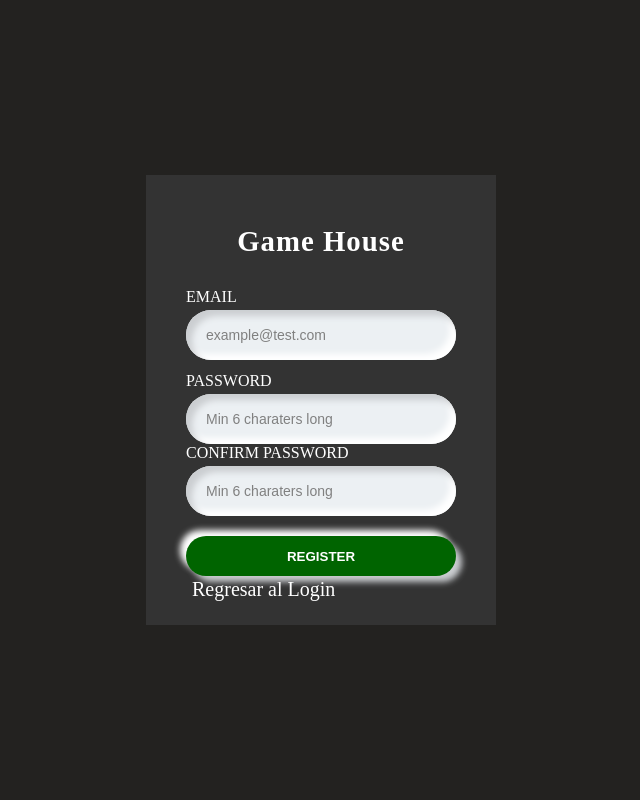
After one commit to MaripasSalgado/GameHouse, a web app: page /Register.html in a window 1280 px wide. The commit adds this page. Shown: the whole page, without its empty margins (319-959 px from the left). Run offline with its HTML, style and script files only (its server is not run), Linux system fonts and the light colour scheme; data that the repository does not hold is empty.

Commit message:
Practica de los temas de Semana 1 a la 3

```diff
--- a/src/main/resources/static/Contacto.html
+++ b/src/main/resources/static/Contacto.html
@@ -23,6 +23,7 @@
                         <a href="Tienda.html">Tienda</a>
                         <a href="Blog.html">Blog</a>
                         <a href="Contacto.html">Contacto</a>
+                        <a href="Login.html">Log In</a>
                     </nav>
                 </div>
             </div>
--- a/src/main/resources/static/Nosotros.html
+++ b/src/main/resources/static/Nosotros.html
@@ -23,6 +23,7 @@
                         <a href="Tienda.html">Tienda</a>
                         <a href="Blog.html">Blog</a>
                         <a href="Contacto.html">Contacto</a>
+                        <a href="Login.html">Log In</a>
                     </nav>
                 </div>
             </div>
--- /dev/null
+++ b/src/main/resources/static/Register.html
@@ -0,0 +1,25 @@
+<!DOCTYPE html>
+
+<html>
+    <head>
+        <title>Game House</title>
+        <meta charset="UTF-8">
+        <meta name="viewport" content="width=device-width, initial-scale=1.0">
+        <link href="css/login.css" rel="stylesheet" type="text/css"/>
+    </head>
+    <body>
+        <div class="container">
+            <div class="brand-title">Game House</div>
+            <div class="inputs">
+                <label>EMAIL</label>
+                <input type="email" placeholder="example@test.com" />
+                <label>PASSWORD</label>
+                <input type="password" placeholder="Min 6 charaters long" />
+                <label>CONFIRM PASSWORD</label>
+                <input type="password" placeholder="Min 6 charaters long" />
+                <button type="submit">REGISTER</button>
+                <a><a href="Login.html">Regresar al Login</a></a>
+            </div>
+        </div>
+    </body>
+</html>
--- a/src/main/resources/static/Reseña.html
+++ b/src/main/resources/static/Reseña.html
@@ -23,6 +23,7 @@
                         <a href="Tienda.html">Tienda</a>
                         <a href="Blog.html">Blog</a>
                         <a href="Contacto.html">Contacto</a>
+                        <a href="Login.html">Log In</a>
                     </nav>
                 </div>
             </div>
--- /dev/null
+++ b/src/main/resources/static/css/login.css
@@ -0,0 +1,111 @@
+
+
+input {
+  caret-color: red;
+}
+
+body {
+  margin: 0;
+  width: 100vw;
+  height: 100vh;
+  background: #232220;
+  display: flex;
+  align-items: center;
+  text-align: center;
+  justify-content: center;
+  place-items: center;
+  overflow: hidden;
+  font-family: poppins;
+}
+
+.container {
+  position: relative;
+  width: 350px;
+  height: 450px;
+  padding: 40px;
+  box-sizing: border-box;
+  background: #333;
+}
+
+
+.brand-title {
+  margin-top: 10px;
+  font-weight: 900;
+  font-size: 1.8rem;
+  color: #fff;
+  letter-spacing: 1px;
+}
+
+.inputs {
+  text-align: left;
+  margin-top: 30px;
+}
+
+label, input, button {
+  display: block;
+  width: 100%;
+  padding: 0;
+  border: none;
+  outline: none;
+  box-sizing: border-box;
+}
+
+label {
+  margin-bottom: 4px;
+  color: #fff
+}
+
+label:nth-of-type(2) {
+  margin-top: 12px;
+}
+
+input::placeholder {
+  color: gray;
+}
+
+input {
+  background: #ecf0f3;
+  padding: 10px;
+  padding-left: 20px;
+  height: 50px;
+  font-size: 14px;
+  border-radius: 50px;
+  box-shadow: inset 6px 6px 6px #cbced1, inset -6px -6px 6px white;
+}
+
+button {
+  color: white;
+  margin-top: 20px;
+  background: darkgreen;
+  height: 40px;
+  border-radius: 20px;
+  cursor: pointer;
+  font-weight: 900;
+  box-shadow: 6px 6px 6px #cbced1, -6px -6px 6px white;
+  transition: 0.5s;
+}
+
+button:hover {
+  box-shadow: none;
+}
+
+a {
+  font-size: 20px;
+  text-decoration: none;
+  color: #fff;
+  background: none;
+  padding: 2px;
+  display: inline-block;
+}
+
+a:hover{
+    transition: 1s;
+    background-color: darkgreen;
+}
+
+
+h1 {
+  position: absolute;
+  top: 0;
+  left: 0;
+}
```
Also changed, not shown: src/main/resources/static/Blog.html (+5 -4 lines), src/main/resources/static/JuegoARK.html (+4 -3 lines), src/main/resources/static/JuegoDiablo.html (+4 -3 lines), src/main/resources/static/JuegoFFXVI.html (+4 -3 lines), src/main/resources/static/JuegoWWH.html (+4 -3 lines), src/main/resources/static/JuegoWWZ.html (+4 -3 lines), src/main/resources/static/JuegoZeldaTOK.html (+4 -3 lines), src/main/resources/static/Login.html (added, +27 -0 lines), src/main/resources/static/Tienda.html (+6 -6 lines), src/main/resources/static/css/styles.css (+1 -7 lines).
